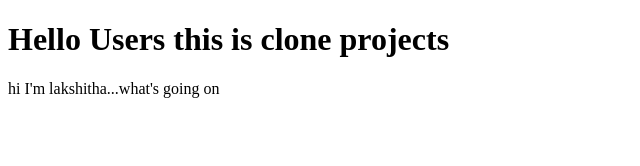
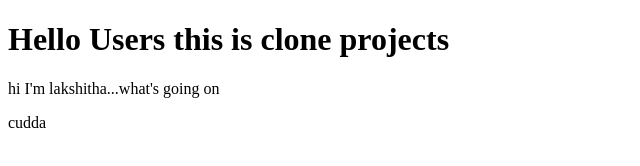
Before and after one commit to KavishkaSasindu/collabarators_practise, a plain HTML site: page index.html in a window 1280 px wide. Shown: the full height of the page, 0-640 px from the left. Drawn offline with Linux system fonts and the light colour scheme.

Commit message:
nLakshitha's new

```diff
--- a/index.html
+++ b/index.html
@@ -8,5 +8,6 @@
   <body>
     <h1>Hello Users this is clone projects</h1>
     <p>hi I'm lakshitha...what's going on</p>
+    <P>cudda</P>
   </body>
 </html>
```
